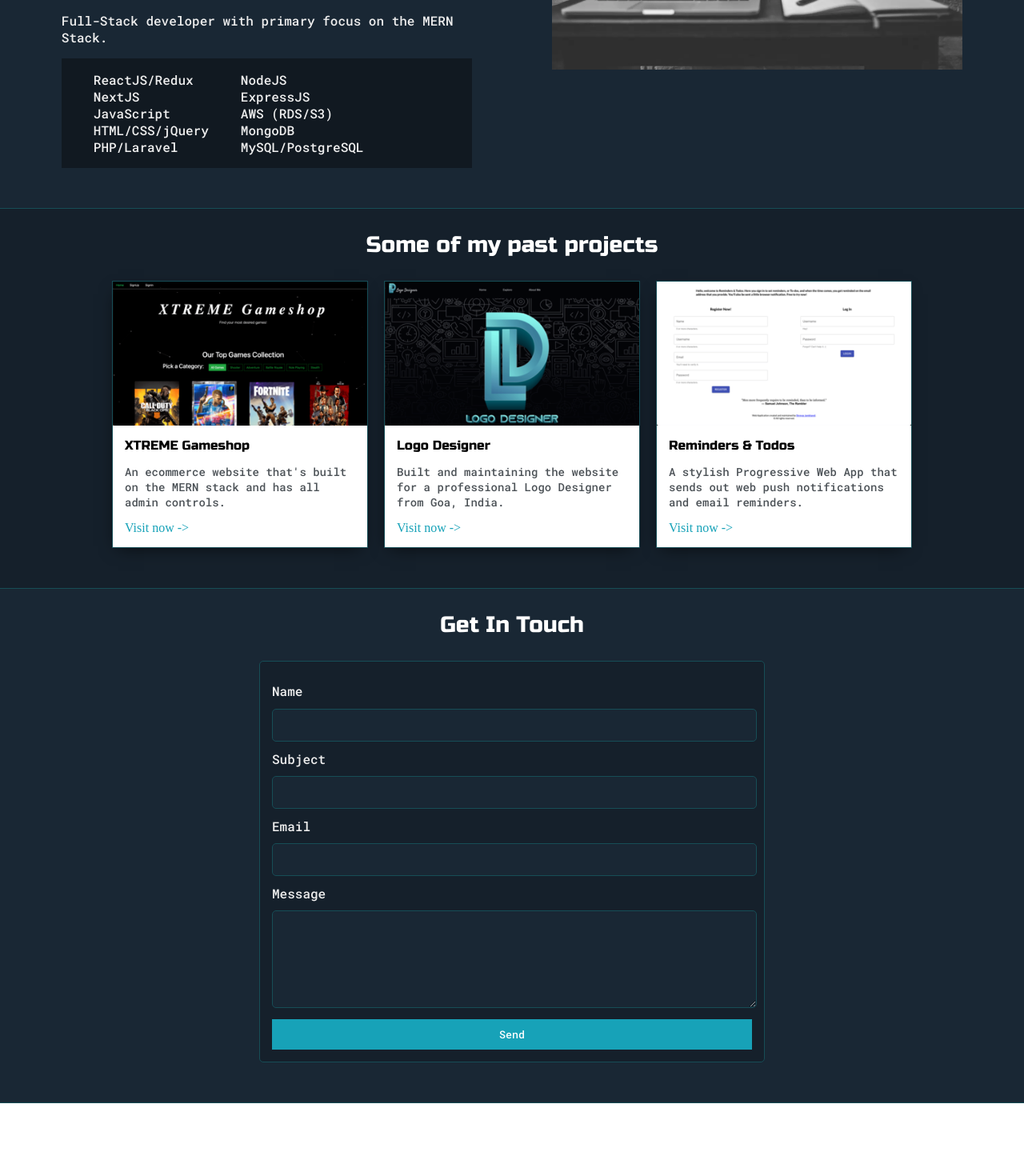
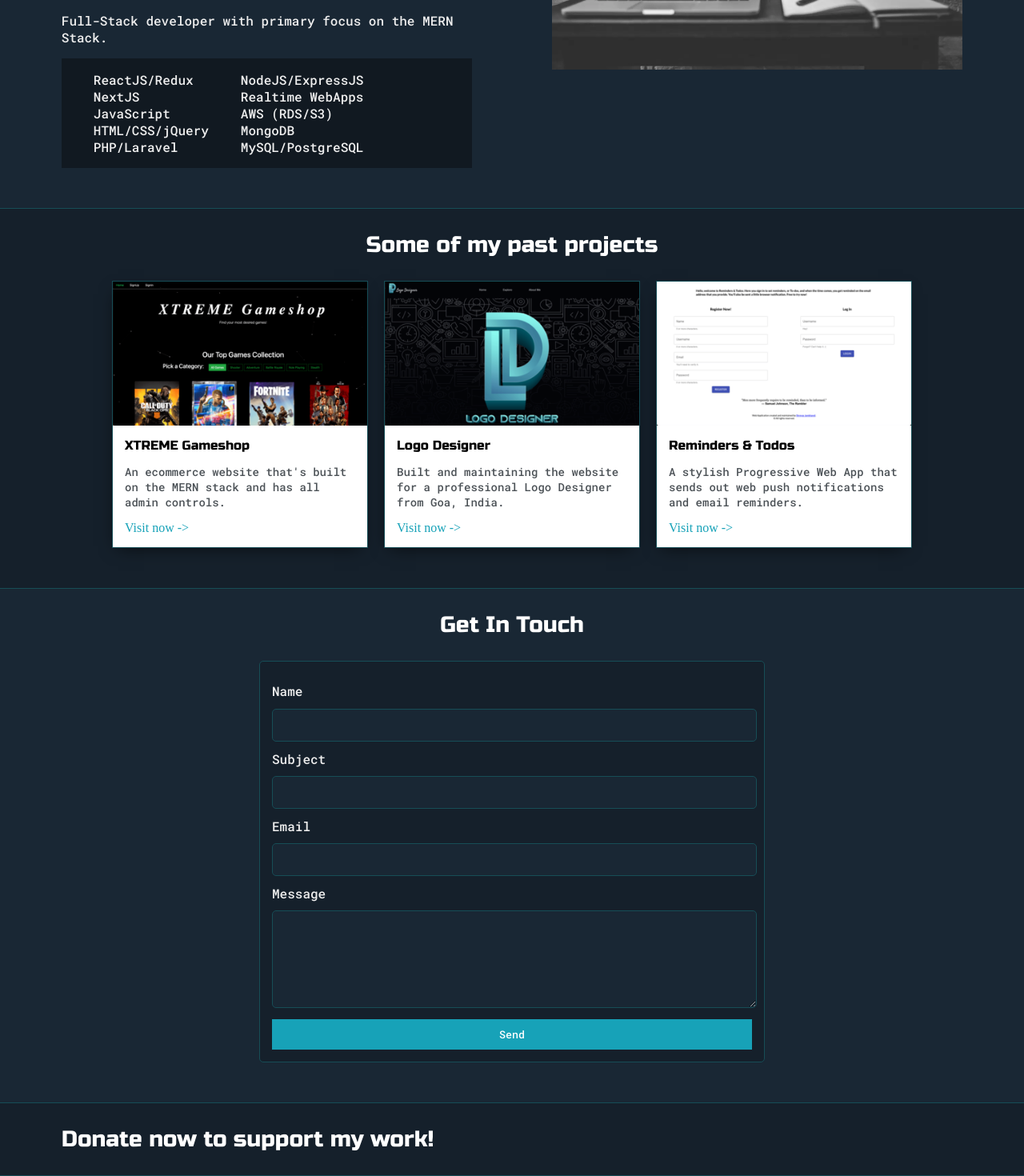
Before and after one commit to shreyasx/portfolio, a Next.js app: page /home in a window 1280 px wide. Shown: the part 1097-2567 px from the top of the page at 80% size. Before the commit the page ends 2476 px from the top, so only its background shows below. Built offline with nearby package versions, Linux system fonts and the light colour scheme; no server answers.

Commit message:
let's go - minor changes

```diff
--- a/pages/_app.js
+++ b/pages/_app.js
@@ -6,7 +6,7 @@ function MyApp({ Component, pageProps }) {
 			<Head>
 				<meta
 					name="description"
-					content="Hardcore Full-Stack JavaScript Web Developer."
+					content="Hardcore Full-Stack JavaScript Web Dev."
 				/>
 			</Head>
 			<Component {...pageProps} />
--- a/pages/home.js
+++ b/pages/home.jsx
@@ -233,8 +233,8 @@ export default function Home() {
 									<li>PHP/Laravel</li>
 								</ul>
 								<ul>
-									<li>NodeJS</li>
-									<li>ExpressJS</li>
+									<li>NodeJS/ExpressJS</li>
+									<li>Realtime WebApps</li>
 									<li>AWS (RDS/S3)</li>
 									<li>MongoDB</li>
 									<li>MySQL/PostgreSQL</li>
@@ -340,7 +340,9 @@ export default function Home() {
 			<section className={styles.s2}>
 				<div className={styles["main-container"]}>
 					<a href=""></a>
-					<h3 style={{ textAlign: "center" }}>Get In Touch</h3>
+					<h3 id="contact-form" style={{ textAlign: "center" }}>
+						Get In Touch
+					</h3>
 					<form
 						onSubmit={onSubmit}
 						// action="https://shreyas-saver.herokuapp.com/save"
@@ -378,6 +380,19 @@ export default function Home() {
 					</form>
 				</div>
 			</section>
+			<section className={styles.s1}>
+				<div className={styles["main-container"]}>
+					<h3>Donate now to support my work!</h3>
+					{/* <StripeCheckout
+								stripeKey={process.env.REACT_APP_STRIPE_KEY}
+								token={handleToken}
+								amount={getPrice() * 100}
+								name="Products"
+								billingAddress
+								shippingAddress
+							/> */}
+				</div>
+			</section>
 		</div>
 	);
 }
```
Also changed, not shown: pages/index.jsx (renamed from pages/index.js). Lines whose indentation alone changed are shown as unchanged.
